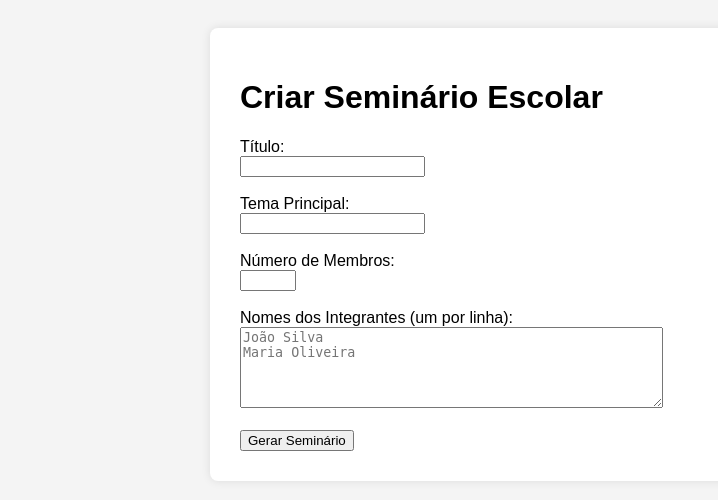
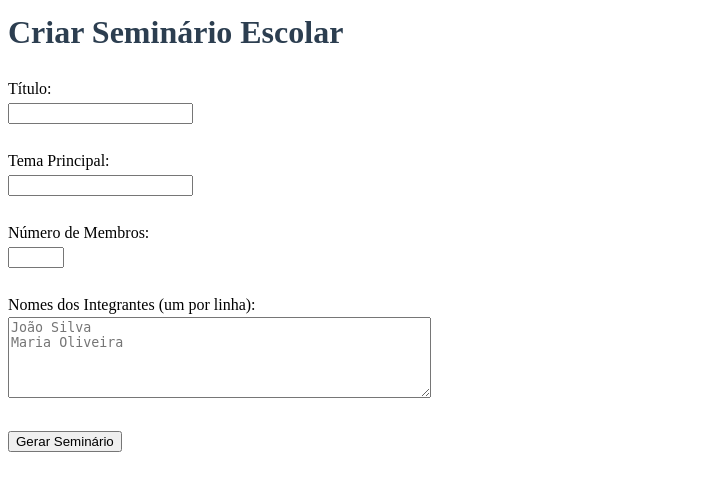
Before and after one commit to Samuel192801/seminario-ia, a Flask app: page / in a window 1280 px wide. Shown: the top 500 px of the page, without its empty margins (0-718 px from the left). Run offline with Flask 3, Linux system fonts and the light colour scheme.

Commit message:
Update style.css

```diff
--- a/static/style.css
+++ b/static/style.css
@@ -1,36 +1,45 @@
 body {
-  font-family: Arial, sans-serif;
-  background-color: #f4f4f4;
-  padding: 20px;
+  font-family: "Times New Roman", serif;
+  background-color: #fff;
+  color: #000;
+  line-height: 1.5;
 }
 
-.container {
-  background: white;
+.document {
+  width: 100%;
+}
+
+.page {
+  page-break-after: always;
   padding: 30px;
   margin: auto;
   max-width: 800px;
-  border-radius: 8px;
-  box-shadow: 0 0 10px rgba(0,0,0,0.1);
+  border: 1px solid #ccc;
+  background: white;
+  box-shadow: 0 0 5px rgba(0,0,0,0.1);
+  margin-bottom: 20px;
+  position: relative;
 }
 
-.page-break {
-  page-break-after: always;
-  margin-bottom: 20px;
+h1, h2, h3 {
+  color: #2c3e50;
+  margin-top: 0;
 }
 
 img {
   display: block;
   width: 100%;
   height: auto;
-  margin: 10px 0;
+  margin-top: 10px;
 }
 
 .btn {
   display: inline-block;
-  margin-top: 20px;
+  margin: 30px auto;
   padding: 10px 20px;
   background-color: #007BFF;
   color: white;
   text-decoration: none;
   border-radius: 5px;
+  font-weight: bold;
 }
```
